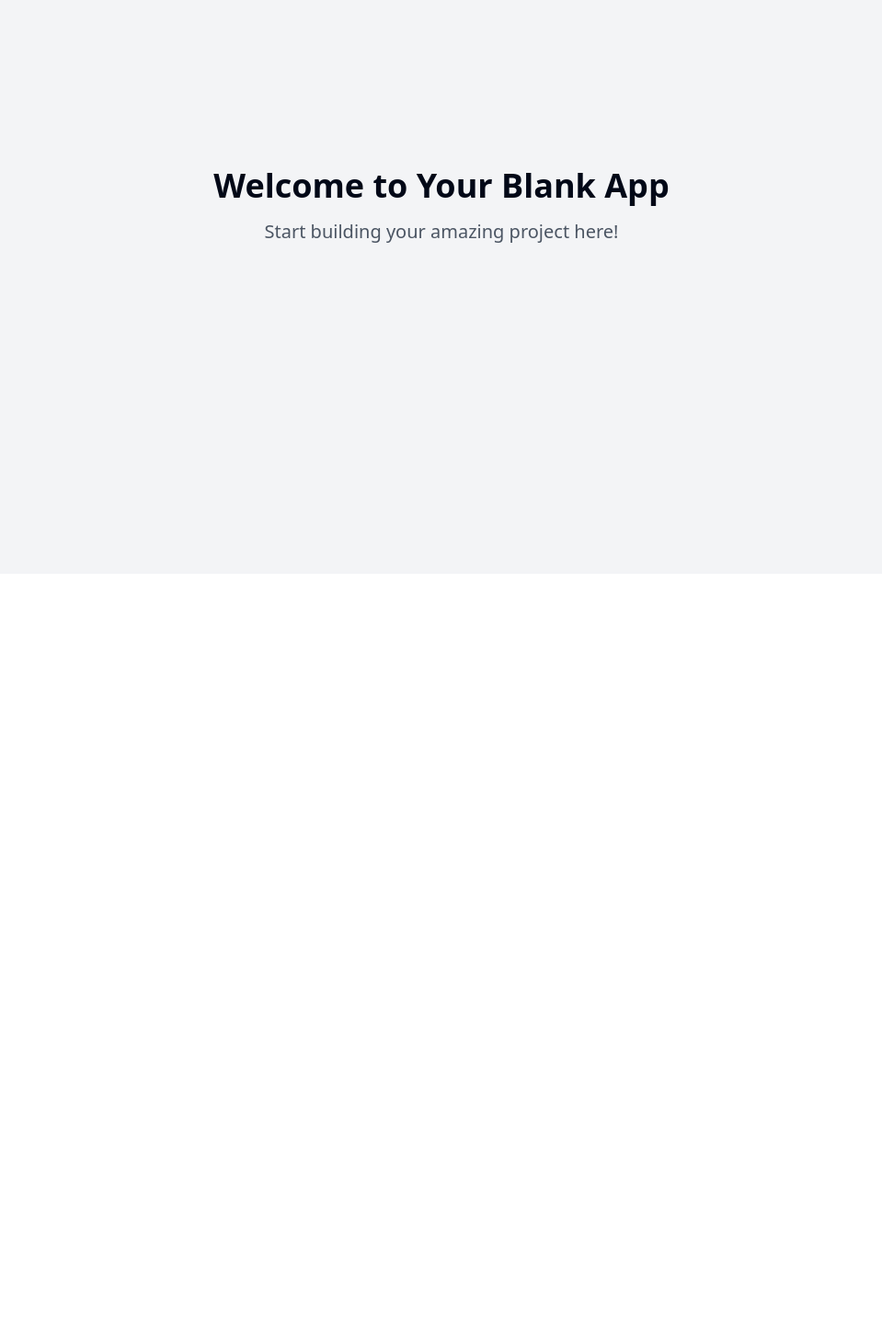
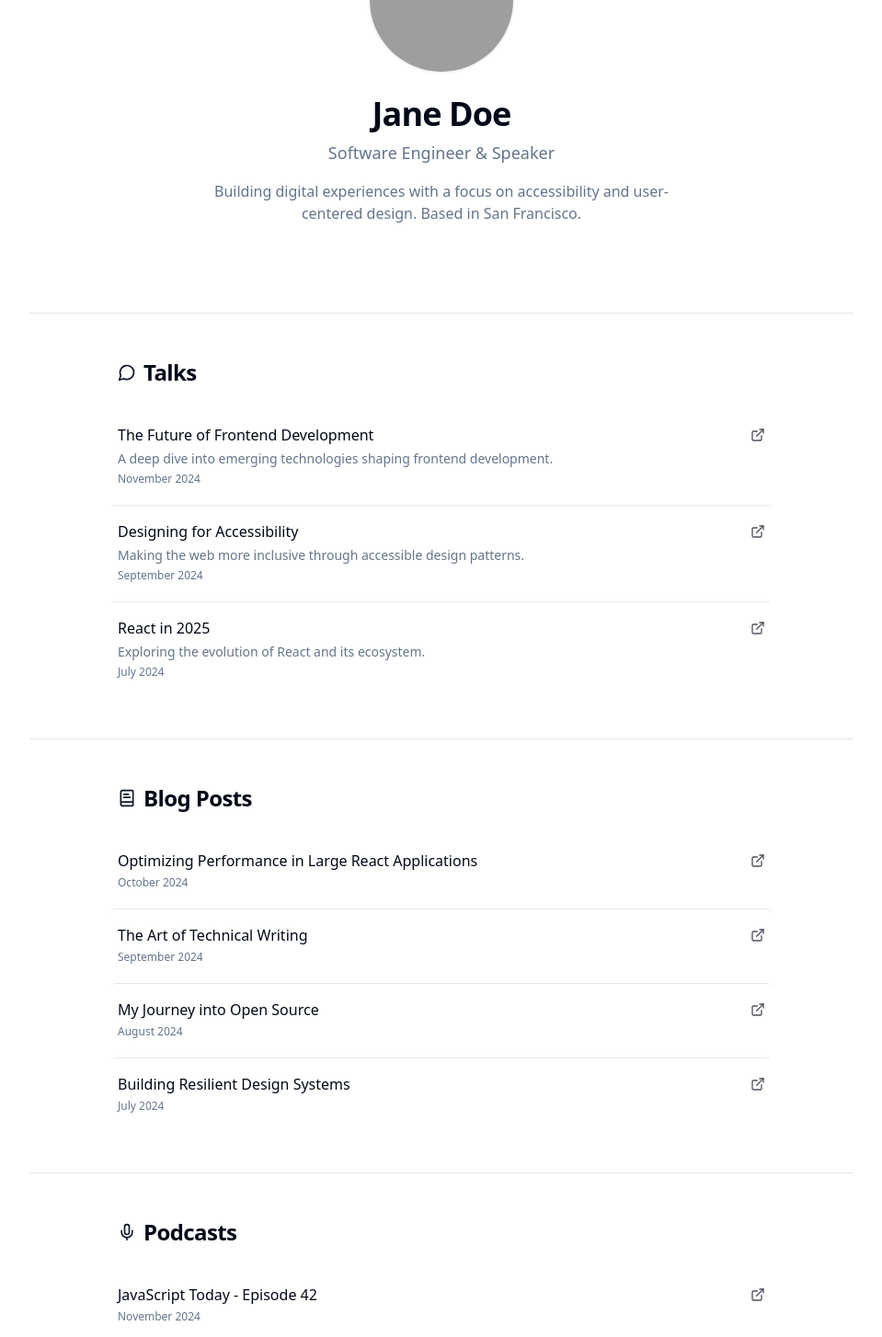
Before and after one commit to ShayEmergy/minimal-persona-linkhub-1c13f, a React (Vite) app: page / in a window 1280 px wide. Shown: the part 176-1630 px from the top of the page at 92% size, without its empty margins (160-1119 px from the left). Before the commit the page ends 800 px from the top, so only its background shows below. Built offline with nearby package versions, Linux system fonts and the light colour scheme; grey boxes are pictures that could not be loaded.

Commit message:
Add personal portfolio page
Implement a personal portfolio page with profile, talks, blog posts, and podcasts sections.

```diff
--- a/index.html
+++ b/index.html
@@ -1,14 +1,15 @@
+
 <!DOCTYPE html>
 <html lang="en">
   <head>
     <meta charset="UTF-8" />
     <meta name="viewport" content="width=device-width, initial-scale=1.0" />
-    <title>minimal-persona-linkhub</title>
-    <meta name="description" content="Lovable Generated Project" />
-    <meta name="author" content="Lovable" />
+    <title>Jane Doe - Portfolio</title>
+    <meta name="description" content="Personal portfolio of Jane Doe" />
+    <meta name="author" content="Jane Doe" />
 
-    <meta property="og:title" content="minimal-persona-linkhub" />
-    <meta property="og:description" content="Lovable Generated Project" />
+    <meta property="og:title" content="Jane Doe - Portfolio" />
+    <meta property="og:description" content="Personal portfolio of Jane Doe" />
     <meta property="og:type" content="website" />
     <meta property="og:image" content="https://lovable.dev/opengraph-image-p98pqg.png" />
 
--- /dev/null
+++ b/src/components/ContentItem.tsx
@@ -0,0 +1,45 @@
+
+import { ExternalLink } from "lucide-react";
+import { ContentItem as ContentItemType } from "@/data/portfolioData";
+import { cn } from "@/lib/utils";
+
+interface ContentItemProps {
+  item: ContentItemType;
+  type: "talk" | "blog" | "podcast";
+}
+
+const ContentItem = ({ item, type }: ContentItemProps) => {
+  const icons = {
+    talk: <ExternalLink className="h-4 w-4 opacity-70" />,
+    blog: <ExternalLink className="h-4 w-4 opacity-70" />,
+    podcast: <ExternalLink className="h-4 w-4 opacity-70" />,
+  };
+
+  return (
+    <a
+      href={item.url}
+      target="_blank"
+      rel="noopener noreferrer"
+      className="group flex justify-between items-start py-4 px-2 -mx-2 rounded-md hover:bg-secondary transition-colors"
+    >
+      <div className="flex-1 space-y-1">
+        <div className="flex items-center space-x-2">
+          <h3 className="text-base font-medium group-hover:text-primary transition-colors">
+            {item.title}
+          </h3>
+        </div>
+        {item.description && (
+          <p className="text-sm text-muted-foreground">{item.description}</p>
+        )}
+        {item.date && (
+          <p className="text-xs text-muted-foreground">{item.date}</p>
+        )}
+      </div>
+      <div className="pt-1 group-hover:translate-x-0.5 transition-transform">
+        {icons[type]}
+      </div>
+    </a>
+  );
+};
+
+export default ContentItem;
--- /dev/null
+++ b/src/components/ContentSection.tsx
@@ -0,0 +1,36 @@
+
+import { ContentItem as ContentItemType } from "@/data/portfolioData";
+import ContentItem from "./ContentItem";
+import { BookText, Mic, MessageCircle } from "lucide-react";
+import { cn } from "@/lib/utils";
+
+interface ContentSectionProps {
+  title: string;
+  type: "talk" | "blog" | "podcast";
+  items: ContentItemType[];
+  id: string;
+}
+
+const ContentSection = ({ title, type, items, id }: ContentSectionProps) => {
+  const icons = {
+    talk: <MessageCircle className="h-5 w-5" />,
+    blog: <BookText className="h-5 w-5" />,
+    podcast: <Mic className="h-5 w-5" />,
+  };
+
+  return (
+    <section id={id} className="py-12 px-4 md:px-8 max-w-3xl mx-auto">
+      <div className="flex items-center gap-2 mb-6">
+        <span className="text-primary">{icons[type]}</span>
+        <h2 className="text-2xl font-semibold tracking-tight">{title}</h2>
+      </div>
+      <div className="space-y-1 divide-y divide-border">
+        {items.map((item) => (
+          <ContentItem key={item.id} item={item} type={type} />
+        ))}
+      </div>
+    </section>
+  );
+};
+
+export default ContentSection;
--- /dev/null
+++ b/src/components/ProfileSection.tsx
@@ -0,0 +1,26 @@
+
+import { Avatar } from "@/components/ui/avatar";
+import { ProfileData } from "@/data/portfolioData";
+
+interface ProfileSectionProps {
+  data: ProfileData;
+}
+
+const ProfileSection = ({ data }: ProfileSectionProps) => {
+  return (
+    <section className="flex flex-col items-center text-center py-16 px-4 md:py-24">
+      <Avatar className="w-32 h-32 md:w-40 md:h-40 border-2 border-gray-100">
+        <img
+          src={data.avatarUrl}
+          alt={`${data.name}'s portrait`}
+          className="object-cover"
+        />
+      </Avatar>
+      <h1 className="mt-6 text-3xl md:text-4xl font-bold tracking-tight">{data.name}</h1>
+      <p className="mt-2 text-lg text-muted-foreground">{data.title}</p>
+      <p className="mt-4 max-w-lg text-muted-foreground">{data.bio}</p>
+    </section>
+  );
+};
+
+export default ProfileSection;
--- /dev/null
+++ b/src/data/portfolioData.ts
@@ -0,0 +1,94 @@
+
+export interface ContentItem {
+  id: string;
+  title: string;
+  url: string;
+  date?: string;
+  description?: string;
+}
+
+export interface ProfileData {
+  name: string;
+  title: string;
+  bio: string;
+  avatarUrl: string;
+}
+
+export const profileData: ProfileData = {
+  name: "Jane Doe",
+  title: "Software Engineer & Speaker",
+  bio: "Building digital experiences with a focus on accessibility and user-centered design. Based in San Francisco.",
+  avatarUrl: "https://images.unsplash.com/photo-1494790108377-be9c29b29330?w=400&h=400&auto=format&fit=crop&q=80",
+};
+
+export const talks: ContentItem[] = [
+  {
+    id: "talk-1",
+    title: "The Future of Frontend Development",
+    url: "https://example.com/talks/future-frontend",
+    date: "November 2024",
+    description: "A deep dive into emerging technologies shaping frontend development.",
+  },
+  {
+    id: "talk-2",
+    title: "Designing for Accessibility",
+    url: "https://example.com/talks/accessibility",
+    date: "September 2024",
+    description: "Making the web more inclusive through accessible design patterns.",
+  },
+  {
+    id: "talk-3",
+    title: "React in 2025",
+    url: "https://example.com/talks/react-2025",
+    date: "July 2024",
+    description: "Exploring the evolution of React and its ecosystem.",
+  },
+];
+
+export const blogPosts: ContentItem[] = [
+  {
+    id: "post-1",
+    title: "Optimizing Performance in Large React Applications",
+    url: "https://example.com/blog/react-performance",
+    date: "October 2024",
+  },
+  {
+    id: "post-2",
+    title: "The Art of Technical Writing",
+    url: "https://example.com/blog/technical-writing",
+    date: "September 2024",
+  },
+  {
+    id: "post-3",
+    title: "My Journey into Open Source",
+    url: "https://example.com/blog/open-source-journey",
+    date: "August 2024",
+  },
+  {
+    id: "post-4",
+    title: "Building Resilient Design Systems",
+    url: "https://example.com/blog/design-systems",
+    date: "July 2024",
+  },
+];
+
+export const podcasts: ContentItem[] = [
+  {
+    id: "podcast-1",
+    title: "JavaScript Today - Episode 42",
+    url: "https://example.com/podcasts/js-today-42",
+    date: "November 2024",
+  },
+  {
+    id: "podcast-2",
+    title: "Web Development Happy Hour - Career Paths",
+    url: "https://example.com/podcasts/web-dev-happy-hour",
+    date: "October 2024",
+  },
+  {
+    id: "podcast-3",
+    title: "The Frontend Podcast - UX Engineering",
+    url: "https://example.com/podcasts/frontend-podcast",
+    date: "September 2024",
+  },
+];
--- a/src/index.css
+++ b/src/index.css
@@ -1,3 +1,4 @@
+
 @tailwind base;
 @tailwind components;
 @tailwind utilities;
@@ -33,69 +34,35 @@
     --ring: 222.2 84% 4.9%;
 
     --radius: 0.5rem;
-
-    --sidebar-background: 0 0% 98%;
-
-    --sidebar-foreground: 240 5.3% 26.1%;
-
-    --sidebar-primary: 240 5.9% 10%;
-
-    --sidebar-primary-foreground: 0 0% 98%;
-
-    --sidebar-accent: 240 4.8% 95.9%;
-
-    --sidebar-accent-foreground: 240 5.9% 10%;
-
-    --sidebar-border: 220 13% 91%;
-
-    --sidebar-ring: 217.2 91.2% 59.8%;
   }
 
-  .dark {
-    --background: 222.2 84% 4.9%;
-    --foreground: 210 40% 98%;
-
-    --card: 222.2 84% 4.9%;
-    --card-foreground: 210 40% 98%;
-
-    --popover: 222.2 84% 4.9%;
-    --popover-foreground: 210 40% 98%;
-
-    --primary: 210 40% 98%;
-    --primary-foreground: 222.2 47.4% 11.2%;
-
-    --secondary: 217.2 32.6% 17.5%;
-    --secondary-foreground: 210 40% 98%;
-
-    --muted: 217.2 32.6% 17.5%;
-    --muted-foreground: 215 20.2% 65.1%;
-
-    --accent: 217.2 32.6% 17.5%;
-    --accent-foreground: 210 40% 98%;
-
-    --destructive: 0 62.8% 30.6%;
-    --destructive-foreground: 210 40% 98%;
-
-    --border: 217.2 32.6% 17.5%;
-    --input: 217.2 32.6% 17.5%;
-    --ring: 212.7 26.8% 83.9%;
-    --sidebar-background: 240 5.9% 10%;
-    --sidebar-foreground: 240 4.8% 95.9%;
-    --sidebar-primary: 224.3 76.3% 48%;
-    --sidebar-primary-foreground: 0 0% 100%;
-    --sidebar-accent: 240 3.7% 15.9%;
-    --sidebar-accent-foreground: 240 4.8% 95.9%;
-    --sidebar-border: 240 3.7% 15.9%;
-    --sidebar-ring: 217.2 91.2% 59.8%;
-  }
-}
-
-@layer base {
   * {
     @apply border-border;
   }
 
   body {
-    @apply bg-background text-foreground;
+    @apply bg-background text-foreground antialiased;
+    font-feature-settings: "ss01", "ss02", "cv01", "cv02";
+  }
+
+  html {
+    @apply scroll-smooth;
   }
 }
+
+::-webkit-scrollbar {
+  width: 6px;
+}
+
+::-webkit-scrollbar-track {
+  background: hsl(var(--background));
+}
+
+::-webkit-scrollbar-thumb {
+  background: hsl(var(--muted-foreground) / 0.5);
+  border-radius: 3px;
+}
+
+::-webkit-scrollbar-thumb:hover {
+  background: hsl(var(--muted-foreground) / 0.8);
+}
--- a/src/pages/Index.tsx
+++ b/src/pages/Index.tsx
@@ -1,11 +1,45 @@
-// Update this page (the content is just a fallback if you fail to update the page)
+
+import React from "react";
+import ProfileSection from "@/components/ProfileSection";
+import ContentSection from "@/components/ContentSection";
+import { profileData, talks, blogPosts, podcasts } from "@/data/portfolioData";
 
 const Index = () => {
   return (
-    <div className="min-h-screen flex items-center justify-center bg-gray-100">
-      <div className="text-center">
-        <h1 className="text-4xl font-bold mb-4">Welcome to Your Blank App</h1>
-        <p className="text-xl text-gray-600">Start building your amazing project here!</p>
+    <div className="min-h-screen">
+      <div className="max-w-4xl mx-auto">
+        <ProfileSection data={profileData} />
+
+        <div className="border-t border-border">
+          <ContentSection
+            title="Talks"
+            type="talk"
+            items={talks}
+            id="talks"
+          />
+        </div>
+
+        <div className="border-t border-border">
+          <ContentSection
+            title="Blog Posts"
+            type="blog"
+            items={blogPosts}
+            id="blog"
+          />
+        </div>
+
+        <div className="border-t border-border">
+          <ContentSection
+            title="Podcasts"
+            type="podcast"
+            items={podcasts}
+            id="podcasts"
+          />
+        </div>
+
+        <footer className="py-12 px-4 text-center text-sm text-muted-foreground">
+          <p>© {new Date().getFullYear()} Jane Doe. All rights reserved.</p>
+        </footer>
       </div>
     </div>
   );
```
